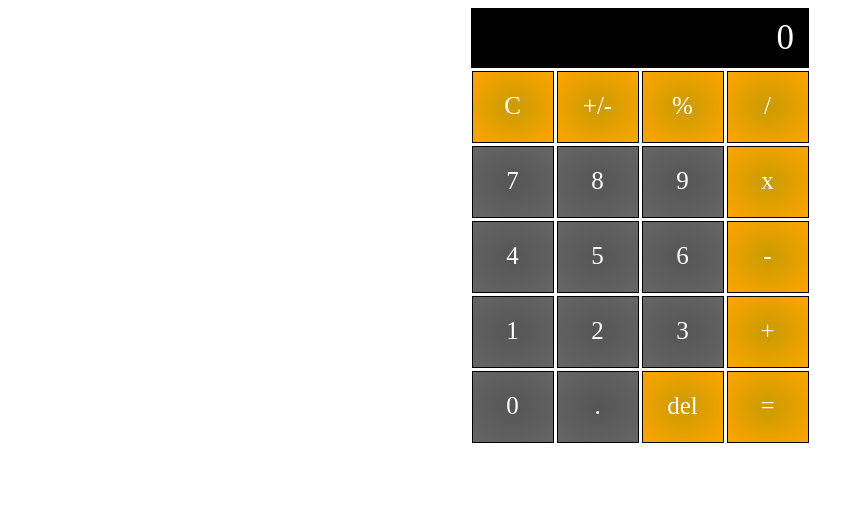
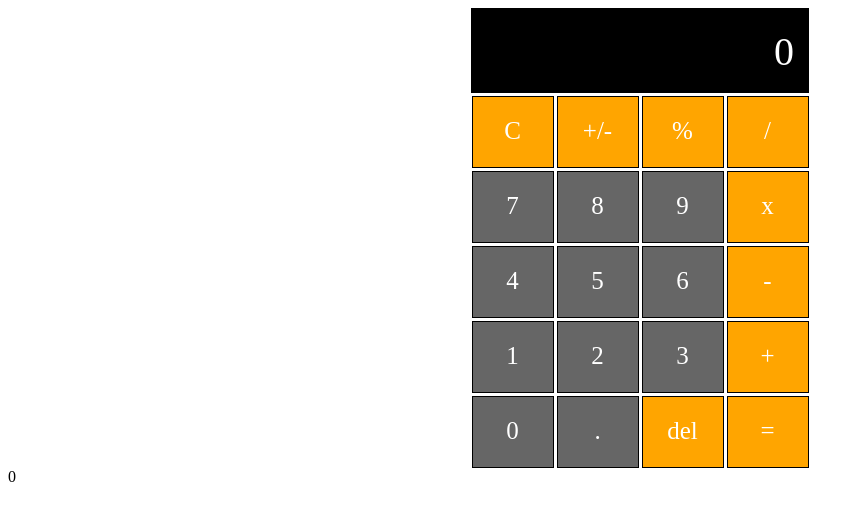
Before and after one commit to TimNooteboom/vuejs-calculator, a Vue app: page / in a window 1280 px wide. Shown: the top 520 px of the page, without its empty margins (0-864 px from the left). Built offline with nearby package versions, Linux system fonts and the light colour scheme.

Commit message:
Added a Calculator component, Make font smaller if length > 15, Modified some CSS

```diff
--- a/src/App.vue
+++ b/src/App.vue
@@ -1,142 +1,7 @@
 <template>
-  <div id="board">
-    <div id="display">{{ display }}</div>
-    <Button v-for="button in buttons" :key="button" :name="button" @btn-click="btnClick"/>
-  </div>
+    <Calculator />
 </template>
 
 <script setup>
-  import buttonsData from './data/Buttons'
-  import Button from './components/button.vue'
-  import {ref} from 'vue'
-
-  const display = ref(0)
-  let operatorPressed = ref(false)
-  let calculation = ref('')
-  const buttons = buttonsData
-
-  function concatNum(num) {
-    if (display.value === 0 && parseInt(num) === 0) {
-      return
-    }
-
-    if(num === '.' && display.value.indexOf('.') > -1) return
-    if(num === '.' && display.value === 0) {
-      display.value = '0'
-      calculation.value = '0.'
-    } else {
-      calculation.value += num
-    }
-
-    if(operatorPressed.value) {
-      display.value = 0
-    }
-    operatorPressed.value = false
-    display.value === 0 ? (display.value = num) : (display.value += num)
-  }
-
-  function noDuplicateOperator() {
-    calculation.value = calculation.value.slice(0, -1)
-  }
-
-  function resetValues() {
-    display.value = 0
-    operatorPressed.value = false
-    calculation.value = ''
-  }
-
-  function operator(val) {
-    operatorPressed.value ? noDuplicateOperator() : ''
-    switch(val) {
-      case 'C':
-        resetValues()
-        break
-      case '+/-':
-        if(display.value === 0) return
-        if(display.value.toString().charAt(0) === '-') {
-          display.value = display.value.toString().slice(1)
-        } else {
-          display.value = `-${display.value}`
-        }
-        calculation.value = display.value
-        break
-      case '%':
-        display.value = parseFloat(display.value) / 100
-        calculation.value = display.value
-        break
-      case 'del':
-        console.log(display.value.toString().length)
-        if(display.value.length > 1) {
-          display.value = display.value.toString().slice(0, -1)
-          calculation.value = display.value
-        } else {
-          resetValues()
-        }
-        break
-      case 'x':
-        calculation.value += '*'
-        operatorPressed.value = true
-        break
-      case '/':
-      case '-':
-      case '+':
-        calculation.value += val
-        operatorPressed.value = true
-        break
-      case '=':
-        console.log('Equals: ', calculation.value)
-        display.value = eval(calculation.value)
-        operatorPressed.value = false
-        calculation.value = display.value
-        break
-    }
-  }
-
-  // this is the value we get back from the button component
-  function btnClick(value) {
-    (/[0-9 .]/).test(value) ? concatNum(value) : operator(value)
-
-    console.log('Display: ', display.value)
-    console.log('Calc: ', calculation.value)
-    console.log('')
-  }
+  import Calculator from './Calculator.vue'
 </script>
-
-<style>
-#display {
-  width: 100%;
-  padding: 10px 15px;
-  text-align: right;
-  font-size: 35px;
-  background-color: black;
-  color: white;
-}
-#board {
-  margin: 0 auto;
-  font-size: 25px;
-  display: flex;
-  flex-wrap: wrap;
-  align-items: center;
-  justify-content: center;
-  gap: 3px;
-  width: 338px;
-}
-.button, .operator {
-  border: 1px solid black;
-  color: #fff;
-  background-color: #666;
-  background-image: radial-gradient(#555, #666);
-  width: 80px;
-  height: 50px;
-  padding-top: 20px;
-  text-align: center;
-}
-.button:hover, .operator:hover {
-  opacity: 0.9;
-  cursor: pointer;
-}
-.operator {
-  background-color: rgb(255, 165, 0);
-  background-image: radial-gradient(rgb(200, 155, 0), rgb(255, 165, 0));
-}
-</style>
--- /dev/null
+++ b/src/Calculator.vue
@@ -0,0 +1,156 @@
+<template>
+  <div id="board">
+    <div id="display" :class="displayLength > 15 ? 'small' : 'regular'">{{ display }}</div>
+    <Button v-for="button in buttons" :key="button" :name="button" @btn-click="btnClick"/>
+  </div>
+  {{displayLength}}
+</template>
+
+<script setup>
+  import buttonsData from './data/Buttons'
+  import Button from './components/Button.vue'
+  import { ref, watch } from 'vue'
+
+  const display = ref(0)
+  let operatorPressed = ref(false)
+  let calculation = ref('')
+  let displayLength = ref(0)
+  const buttons = buttonsData
+
+  watch(display, () => {
+    displayLength.value = display.value.length
+  })
+
+  const concatNum = (num) => {
+    if (display.value === 0 && parseInt(num) === 0) {
+      return
+    }
+
+    if(num === '.' && display.value.indexOf('.') > -1) return
+    if(num === '.' && display.value === 0) {
+      display.value = '0'
+      calculation.value = '0.'
+    } else {
+      calculation.value += num
+    }
+
+    if(operatorPressed.value) {
+      display.value = 0
+    }
+    operatorPressed.value = false
+    display.value === 0 ? (display.value = num) : (display.value += num)
+  }
+
+  const noDuplicateOperator = () => {
+    calculation.value = calculation.value.slice(0, -1)
+  }
+
+  const resetValues = () => {
+    display.value = 0
+    operatorPressed.value = false
+    calculation.value = ''
+  }
+
+  const operator = (val) => {
+    operatorPressed.value ? noDuplicateOperator() : ''
+    switch(val) {
+      case 'C':
+        resetValues()
+        break
+      case '+/-':
+        if(display.value === 0) return
+        if(display.value.toString().charAt(0) === '-') {
+          display.value = display.value.toString().slice(1)
+        } else {
+          display.value = `-${display.value}`
+        }
+        calculation.value = display.value
+        break
+      case '%':
+        display.value = parseFloat(display.value) / 100
+        calculation.value = display.value
+        break
+      case 'del':
+        console.log(display.value.toString().length)
+        if(display.value.length > 1) {
+          display.value = display.value.toString().slice(0, -1)
+          calculation.value = display.value
+        } else {
+          resetValues()
+        }
+        break
+      case 'x':
+        calculation.value += '*'
+        operatorPressed.value = true
+        break
+      case '/':
+      case '-':
+      case '+':
+        calculation.value += val
+        operatorPressed.value = true
+        break
+      case '=':
+        console.log('Equals: ', calculation.value)
+        display.value = eval(calculation.value)
+        operatorPressed.value = false
+        calculation.value = display.value
+        break
+    }
+  }
+
+  // this is the value we get back from the button component
+  const btnClick = (value) => {
+    (/[0-9 .]/).test(value) ? concatNum(value) : operator(value)
+
+    console.log('Display: ', display.value)
+    console.log('Calc: ', calculation.value)
+    console.log('')
+  }
+</script>
+
+<style>
+  #display {
+    width: 310px;
+    height: 45px;
+    padding: 20px 15px;
+    text-align: right;
+    font-size: 40px;
+    background-color: black;
+    color: white;
+  }
+  #display.regular {
+    font-size: 40px;
+  }
+  #display.small {
+    font-size: 20px;
+    padding: 30px 15px 10px;
+  }
+  #board {
+    margin: 0 auto;
+    font-size: 25px;
+    display: flex;
+    flex-wrap: wrap;
+    align-items: center;
+    justify-content: center;
+    gap: 3px;
+    width: 338px;
+  }
+  .button, .operator {
+    border: 1px solid black;
+    color: #fff;
+    background-color: #666;
+    /* background-image: radial-gradient(#555, #666); */
+    width: 80px;
+    height: 50px;
+    padding-top: 20px;
+    text-align: center;
+  }
+  .button:hover, .operator:hover {
+    opacity: 0.9;
+    cursor: pointer;
+  }
+  .operator {
+    background-color: rgb(255, 165, 0);
+    /* background-image: radial-gradient(rgb(200, 155, 0), rgb(255, 165, 0)); */
+  }
+</style>
--- a/src/components/button.vue
+++ b/src/components/button.vue
@@ -6,7 +6,7 @@
 
 <script>
 export default {
-  name: '',
+  name: 'Button',
   emits: ['btnClick'],
   data() {
     return {
```
Also changed, not shown: 1 other file (tests, documents, lock files or other folders).
